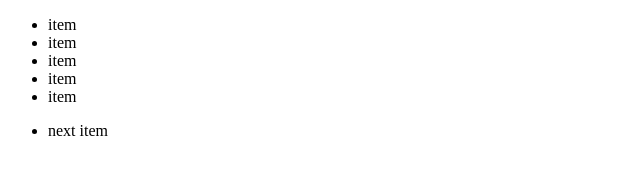
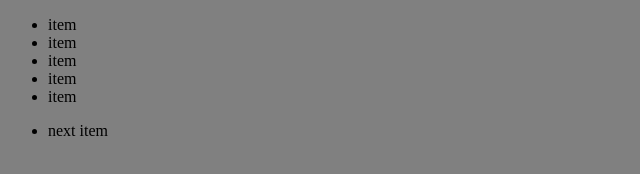
Before and after one commit to jana-u/first, a plain HTML site: page index.html in a window 1280 px wide. Shown: the whole page, without its empty margins (0-640 px from the left). Drawn offline with Linux system fonts and the light colour scheme.

Commit message:
added some styles

```diff
--- a/styles.css
+++ b/styles.css
@@ -1 +1,5 @@
 /*there will be styles here.... or not.*/
+body {
+	width: 100%;
+	background-color: gray;
+}
```
